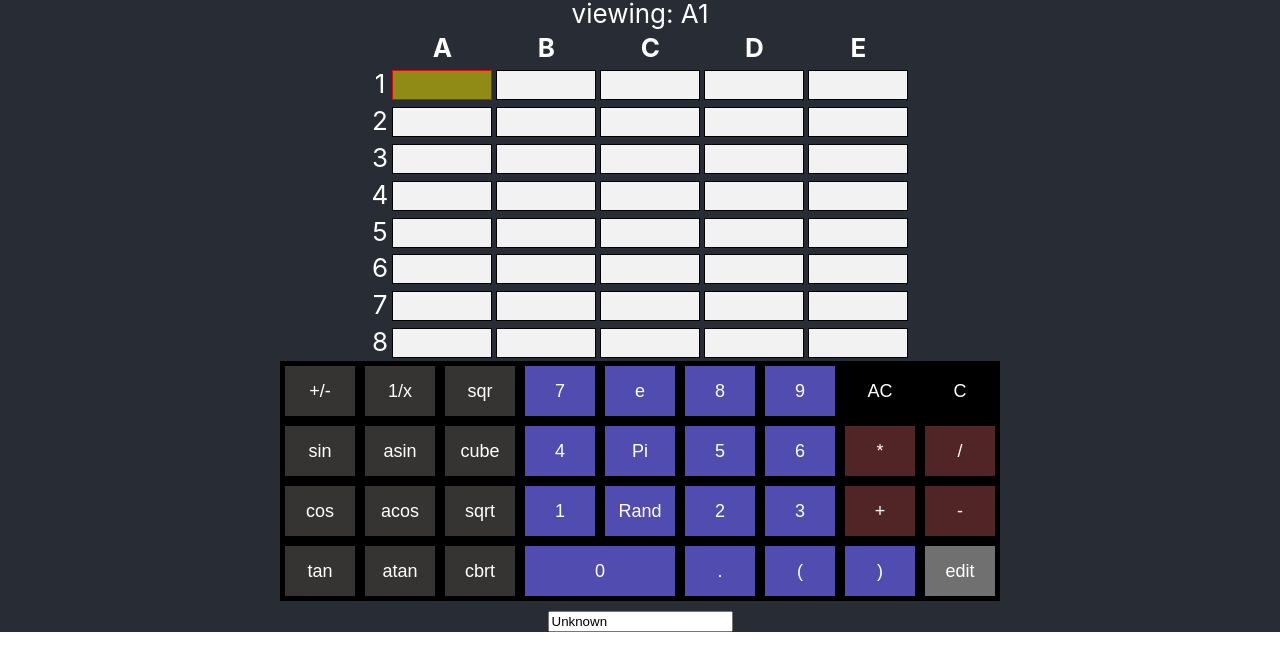
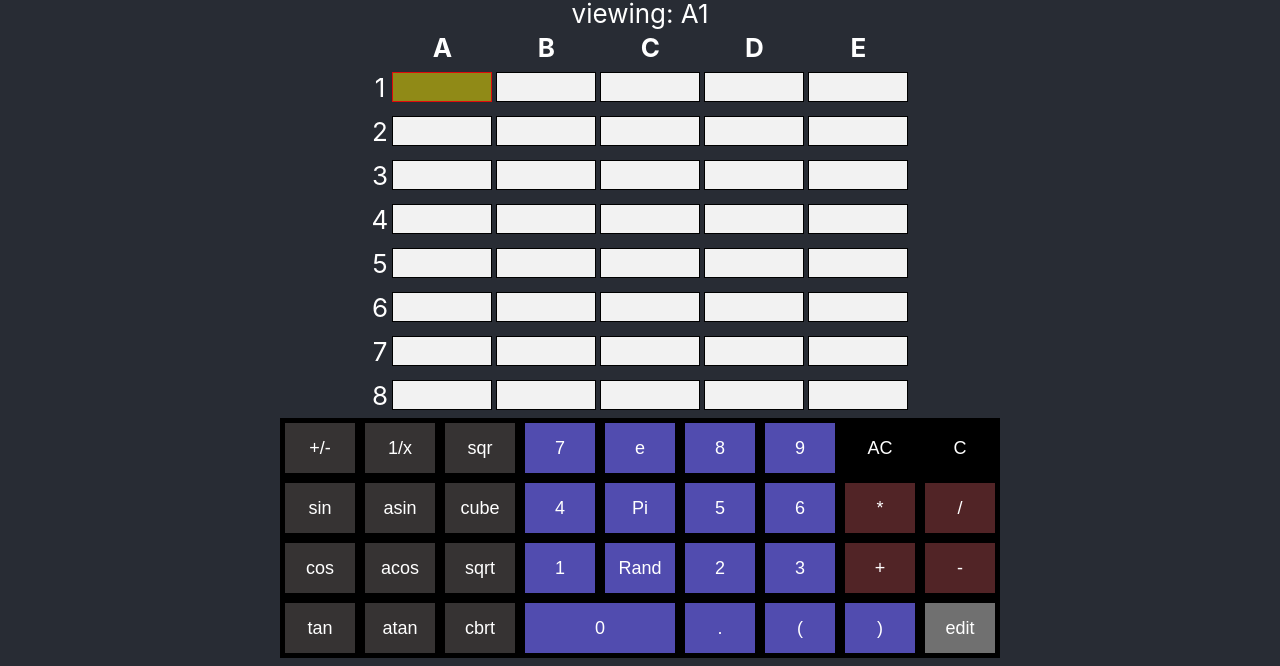
Before and after one commit to jiaomeizhou/calSheet, a React (Create React App) app: page /test in a window 1280 px wide. Shown: the part 239-905 px from the top of the page. Before the commit the page ends 871 px from the top, so only its background shows below. Built offline with nearby package versions, Linux system fonts and the light colour scheme; no server answers.

Commit message:
Display current editor name frontend

```diff
--- a/src/Components/SheetComponent.css
+++ b/src/Components/SheetComponent.css
@@ -14,6 +14,8 @@
     -moz-user-select: none;
     -webkit-user-select: none;
     -ms-user-select: none;
+    margin-top: 5px;
+    margin-bottom: 5px;
 }
 
 .cell-selected {
@@ -32,10 +34,12 @@
     -moz-user-select: none;
     -webkit-user-select: none;
     -ms-user-select: none;
+    margin-top: 5px;
+    margin-bottom: 5px;
 }
 
 .cell-editing {
-    border: 1px solid rgb(223, 11, 11);
+    border: 2px solid rgb(223, 11, 11);
     width: 100px;
     height: 30px;
     text-align: center;
@@ -50,4 +54,17 @@
     -moz-user-select: none;
     -webkit-user-select: none;
     -ms-user-select: none;
+    margin-top: 5px;
+    margin-bottom: 5px;
 }
+
+.editor-info {
+    font-size: 10px;
+    width: 30px;
+    height: 10px;
+    color: #140303;
+    margin-top: -5px;
+    margin-bottom: -5px;
+    margin-left: 70px;
+    background-color:  rgb(223, 11, 11);
+}
--- a/src/Components/SheetComponent.tsx
+++ b/src/Components/SheetComponent.tsx
@@ -14,12 +14,13 @@ interface SheetComponentProps {
   onClick: (event: React.MouseEvent<HTMLButtonElement>) => void;
   currentCell: string;
   currentlyEditing: boolean;
+  currentUser: string;
 } // interface SheetComponentProps
 
 
 
 
-function SheetComponent({ cellsValues, onClick, currentCell, currentlyEditing }: SheetComponentProps) {
+function SheetComponent({ cellsValues, onClick, currentCell, currentlyEditing, currentUser}: SheetComponentProps) {
 
   /**
    *
@@ -44,6 +45,13 @@ function SheetComponent({ cellsValues, onClick, currentCell, currentlyEditing }:
     return "cell";
   }
 
+  function checkEditorInfo(cell: string) {
+    if (getCellClass(cell) === "cell-editing") {
+      return (<div className="editor-info">{currentUser}</div>);
+    }
+  }
+
+
   return (
     <table className="table">
       <tbody>
@@ -61,6 +69,7 @@ function SheetComponent({ cellsValues, onClick, currentCell, currentlyEditing }:
             <td> {Cell.rowNumberToName(rowIndex)}</td>
             {row.map((cell, colIndex) => (
               <td key={colIndex}>
+              {checkEditorInfo(Cell.columnRowToCell(colIndex, rowIndex))}
                 <button
                   onClick={onClick}
                   value={cell}
--- a/src/Components/SheetHolder.tsx
+++ b/src/Components/SheetHolder.tsx
@@ -16,13 +16,14 @@ interface SheetHolderProps {
   cellsValues: Array<Array<string>>;
   onClick: (event: React.MouseEvent<HTMLButtonElement>) => void;
   currentCell: string;
-  currentlyEditing:boolean
+  currentlyEditing: boolean;
+  currentUser: string;
 }
 
-function SheetHolder({ cellsValues, onClick, currentCell, currentlyEditing}: SheetHolderProps) {
+function SheetHolder({ cellsValues, onClick, currentCell, currentlyEditing, currentUser }: SheetHolderProps) {
   return (
     <div className="sheet-holder">
-      <SheetComponent cellsValues={cellsValues} onClick={onClick} currentCell={currentCell}  currentlyEditing={currentlyEditing}  />
+      <SheetComponent cellsValues={cellsValues} onClick={onClick} currentCell={currentCell} currentlyEditing={currentlyEditing} currentUser={currentUser} />
     </div>
   );
 } // SheetHolder
--- a/src/Components/SpreadSheet.tsx
+++ b/src/Components/SpreadSheet.tsx
@@ -59,14 +59,17 @@ function SpreadSheet({ documentName }: SpreadSheetProps) {
         type="text"
         placeholder="User name"
         defaultValue={userName}
-        onChange={(event) => {
-          // get the text from the input
-          let userName = event.target.value;
-          window.sessionStorage.setItem('userName', userName);
-          // set the user name
-          setUserName(userName);
-          spreadSheetClient.userName = userName;
-        }} />
+        id="inputName"
+      />
+      <button onClick={() => {
+        // get the text from the input
+        let inputElement: HTMLInputElement = document.getElementById('inputName') as HTMLInputElement;
+        let userName = inputElement!.value;
+        window.sessionStorage.setItem('userName', userName);
+        // set the user name
+        setUserName(userName);
+        spreadSheetClient.userName = userName;
+      }} >Login</button>
     </div>
 
   }
@@ -193,7 +196,8 @@ function SpreadSheet({ documentName }: SpreadSheetProps) {
       {<SheetHolder cellsValues={cells}
         onClick={onCellClick}
         currentCell={currentCell}
-        currentlyEditing={currentlyEditing} ></SheetHolder>}
+        currentlyEditing={currentlyEditing}
+        currentUser={userName}></SheetHolder>}
       <KeyPad onButtonClick={onButtonClick}
         onCommandButtonClick={onCommandButtonClick}
         currentlyEditing={currentlyEditing}></KeyPad>
```
Also changed, not shown: documents/test.json (+1 -1 lines).
